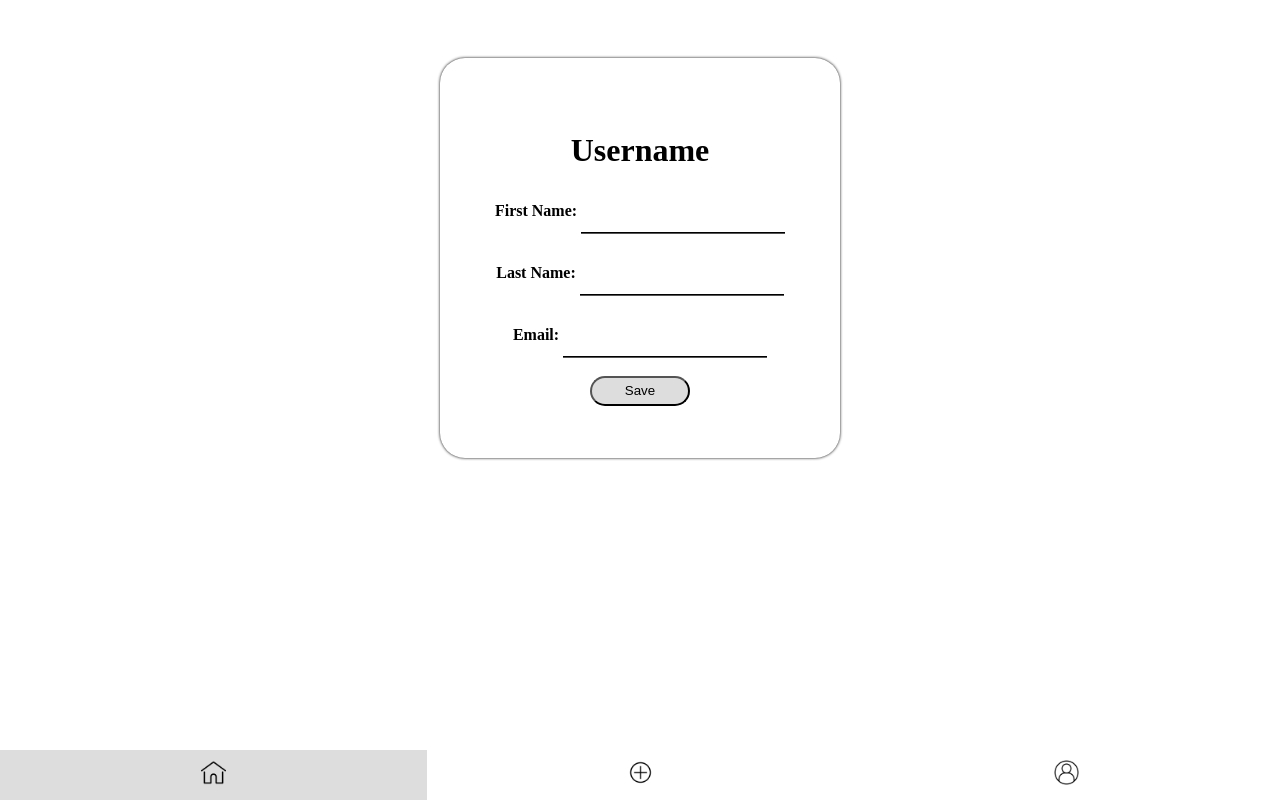
After one commit to theresiatawk/CSC443_InstagramLike_Website, a PHP site: page /profile.html in a window 1280 px wide. The commit adds this page. Run offline with PHP 8.4, Linux system fonts and the light colour scheme.

Commit message:
Implementing Profile Page

```diff
--- a/Frontend/logic.js
+++ b/Frontend/logic.js
@@ -13,3 +13,6 @@ const goToSignupHandler =() =>{
     card2.style.display = "none";
     card3.style.display = "flex";
 }
+const likeImageHandler = () => {
+
+}
--- /dev/null
+++ b/Frontend/profile.html
@@ -0,0 +1,49 @@
+<!DOCTYPE html>
+<html lang="en">
+  <head>
+    <meta charset="UTF-8" />
+    <meta http-equiv="X-UA-Compatible" content="IE=edge" />
+    <meta name="viewport" content="width=device-width, initial-scale=1.0" />
+    <link rel="stylesheet" href="style.css" />
+    <title>InstagramLike</title>
+  </head>
+  <body class="stream-container">
+    <div class="profile">
+      <div class="profile-header">
+        <h1>Username</h1>
+      </div>
+      <div>
+        <form class="form">
+          <div>
+            <label><b>First Name: </b></label>
+            <input class="profile-input" type="text" /><br /><br />
+          </div>
+          <div>
+            <label><b>Last Name: </b></label>
+            <input class="profile-input" type="text" /><br /><br />
+          </div>
+          <div>
+            <label><b>Email: </b></label>
+            <input class="profile-input" type="email" /><br /><br />
+          </div>
+          <input class="save-btn" type="button" value="Save" />
+        </form>
+      </div>
+    </div>
+    <div class="navbar">
+      <div class="active">
+        <a href="stream.html"
+          ><img src="./Assets/home.png" width="25px" height="25px"
+        /></a>
+      </div>
+      <div>
+        <a><img src="./Assets/plus.png" width="25px" height="25px" /></a>
+      </div>
+      <div>
+        <a href="profile.html"
+          ><img src="./Assets/user.png" width="25px" height="25px"
+        /></a>
+      </div>
+    </div>
+  </body>
+</html>
--- a/Frontend/style.css
+++ b/Frontend/style.css
@@ -125,8 +125,7 @@
   align-items: center;
 }
 .image-card {
-  height: 440px;
-  width: 400px;
+  display: inline-block;
   box-shadow: 0 0 3px 0;
   background: inherit;
   backdrop-filter: blur(5px);
@@ -187,7 +186,7 @@
   background-color: #ffffff;
   position: fixed;
   bottom: 0;
-  display:flex;
+  display: flex;
   width: 100%;
 }
 
@@ -210,3 +209,50 @@
   background: #ddd;
   color: black;
 }
+.profile {
+  display: flex;
+  flex-direction: column;
+  justify-content: center;
+  align-items: center;
+  height: 400px;
+  width: 400px;
+  box-shadow: 0 0 3px 0;
+  background: inherit;
+  backdrop-filter: blur(5px);
+  margin: auto;
+  margin-top: 50px;
+  border-radius: 25px;
+}
+.profile-header {
+  color: black;
+  text-align: justify;
+}
+.profile-input {
+    background: transparent;
+    width: 200px;
+    height: 40px;
+    border-top-style: hidden;
+    border-right-style: hidden;
+    border-left-style: hidden;
+    border-bottom-style: groove;
+    border-color: black;
+    caret-color: black;
+    color: black;
+}
+.profile-input::placeholder {
+    color: black;
+    opacity: 0.8;
+}
+.profile-input:focus {
+    outline: none;
+}
+.save-btn {
+    background-color: #ddd;
+    margin: auto;
+    border-radius: 25px;
+    border-color: black;
+    height: 30px;
+    width: 100px;
+    text-decoration: none;
+    color: black;
+}
```
Also changed, not shown: Frontend/stream.html (+4 -4 lines).
